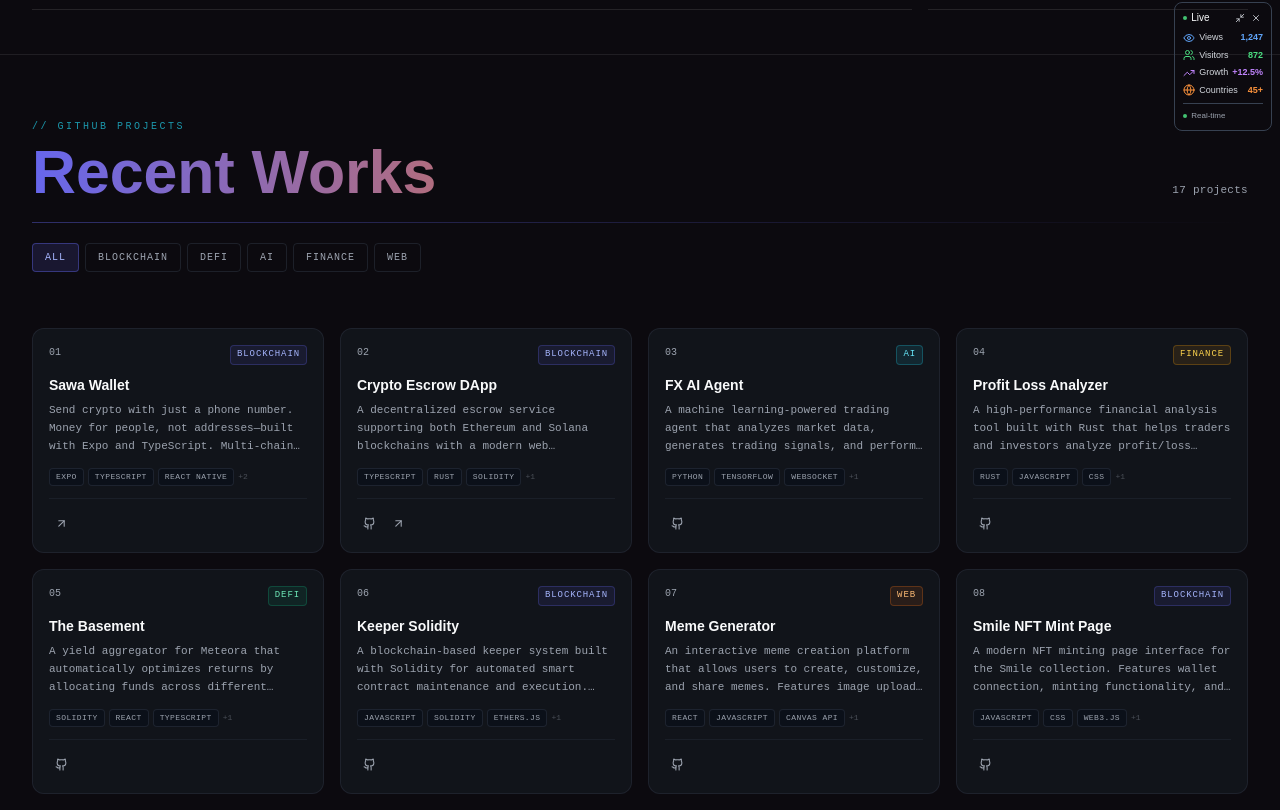
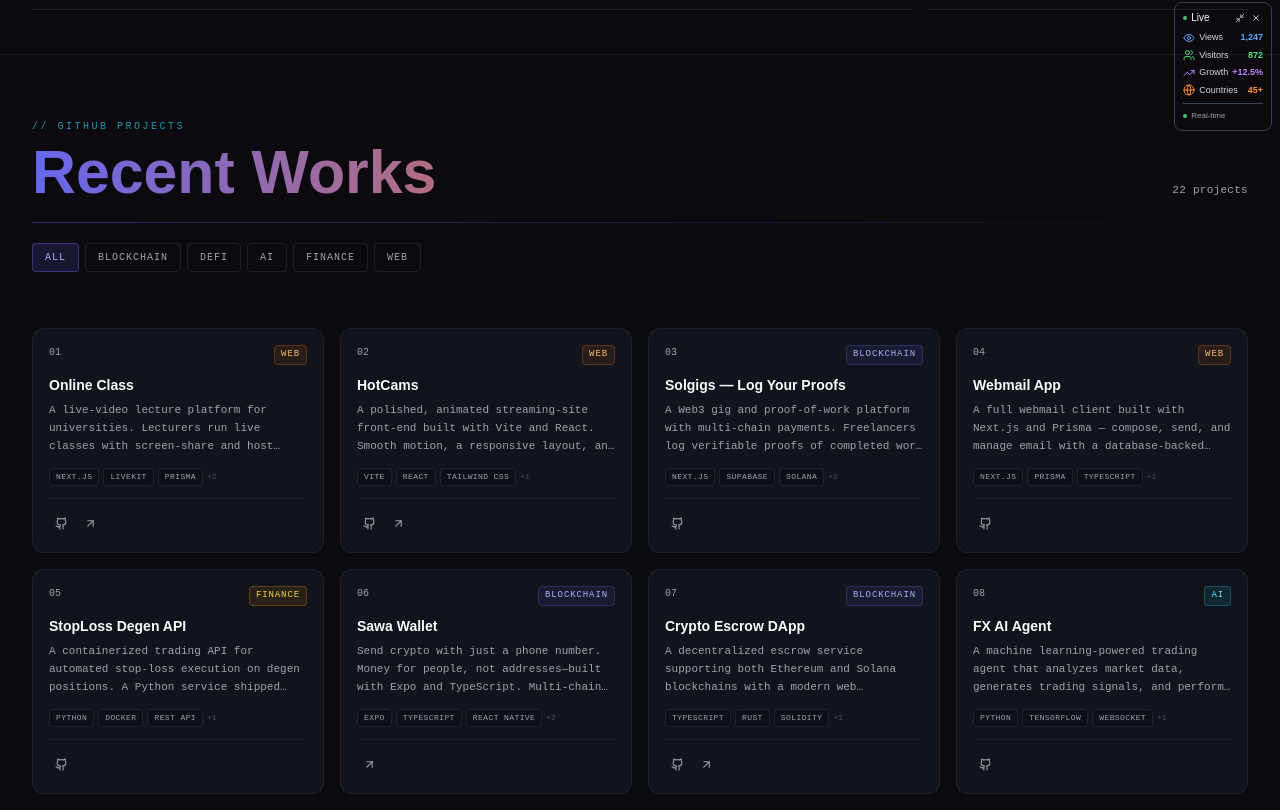
Before and after one commit to Dipraise1/PORTFOLIO2, a React (Vite) app: page / in a window 1280 px wide. Shown: the part 661-1471 px from the top of the page. Built offline with nearby package versions, Linux system fonts and the light colour scheme.

Commit message:
Add Online Class, HotCams, Solgigs, Webmail and StopLoss Degen API to projects

```diff
--- a/src/data/projects.jsx
+++ b/src/data/projects.jsx
@@ -1,6 +1,76 @@
-import { Database, LineChart, Activity, BarChart, Terminal, Coffee, Layers, Bot, Wallet, Brain, Search, Rocket } from 'lucide-react';
+import { Database, LineChart, Activity, BarChart, Terminal, Coffee, Layers, Bot, Wallet, Brain, Search, Rocket, Video, ShieldCheck, Mail, TrendingDown } from 'lucide-react';
 
 export const projects = [
+  {
+    id: 20,
+    title: 'Online Class',
+    description:
+      'A live-video lecture platform for universities. Lecturers run live classes with screen-share and host moderation, take automatic attendance (CSV export), and start polls/quizzes mid-class; students join only via invite links. Built on Next.js, LiveKit, and Prisma/Postgres.',
+    icon: <Video className="w-10 h-10 text-[var(--color-primary)]" />,
+    tech: ['Next.js', 'LiveKit', 'Prisma', 'Postgres', 'TypeScript'],
+    githubLink: 'https://github.com/Dipraise1/online-class',
+    liveLink: 'https://online-class-eosin.vercel.app',
+    category: 'web',
+    stats: {
+      features: 'Live video, screen-share, attendance, live quizzes, invite-link access'
+    }
+  },
+  {
+    id: 21,
+    title: 'HotCams',
+    description:
+      'A polished, animated streaming-site front-end built with Vite and React. Smooth motion, a responsive layout, and a fast modern landing experience.',
+    icon: <Video className="w-10 h-10 text-pink-500" />,
+    tech: ['Vite', 'React', 'Tailwind CSS', 'JavaScript'],
+    githubLink: 'https://github.com/Dipraise1/hotcams',
+    liveLink: 'https://hotcams-theta.vercel.app',
+    category: 'web',
+    stats: {
+      features: 'Animated UI, responsive, fast Vite build'
+    }
+  },
+  {
+    id: 22,
+    title: 'Solgigs — Log Your Proofs',
+    description:
+      'A Web3 gig and proof-of-work platform with multi-chain payments. Freelancers log verifiable proofs of completed work and get paid on-chain across Solana and Ethereum, with a Supabase backend.',
+    icon: <ShieldCheck className="w-10 h-10 text-green-500" />,
+    tech: ['Next.js', 'Supabase', 'Solana', 'Ethereum', 'Web3'],
+    githubLink: 'https://github.com/Dipraise1/loogyourproofs',
+    liveLink: '',
+    category: 'blockchain',
+    stats: {
+      features: 'On-chain payments, proof logging, multi-chain'
+    }
+  },
+  {
+    id: 23,
+    title: 'Webmail App',
+    description:
+      'A full webmail client built with Next.js and Prisma — compose, send, and manage email with a database-backed inbox and a clean, modern interface.',
+    icon: <Mail className="w-10 h-10 text-blue-400" />,
+    tech: ['Next.js', 'Prisma', 'TypeScript', 'Postgres'],
+    githubLink: 'https://github.com/Dipraise1/webmailler',
+    liveLink: '',
+    category: 'web',
+    stats: {
+      features: 'Inbox, compose & send, database-backed'
+    }
+  },
+  {
+    id: 24,
+    title: 'StopLoss Degen API',
+    description:
+      'A containerized trading API for automated stop-loss execution on degen positions. A Python service shipped with Docker and configurable risk parameters.',
+    icon: <TrendingDown className="w-10 h-10 text-red-500" />,
+    tech: ['Python', 'Docker', 'REST API', 'Trading'],
+    githubLink: 'https://github.com/Dipraise1/stoplossdegen-api-design-',
+    liveLink: '',
+    category: 'finance',
+    stats: {
+      features: 'Automated stop-loss, Dockerized API'
+    }
+  },
   {
     id: 11,
     title: 'Sawa Wallet',
```
Also changed, not shown: 1 other file (tests, documents, lock files or other folders).
